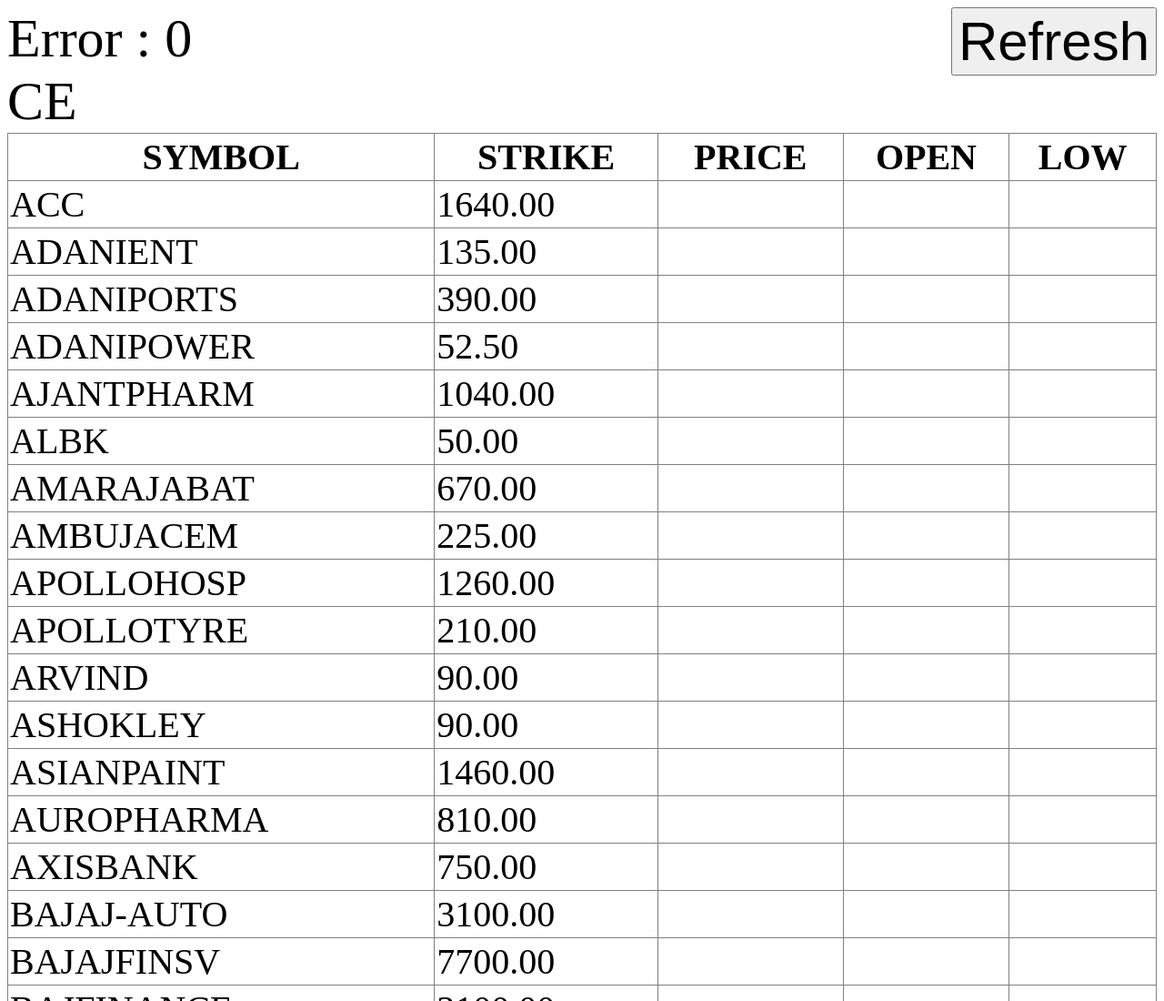
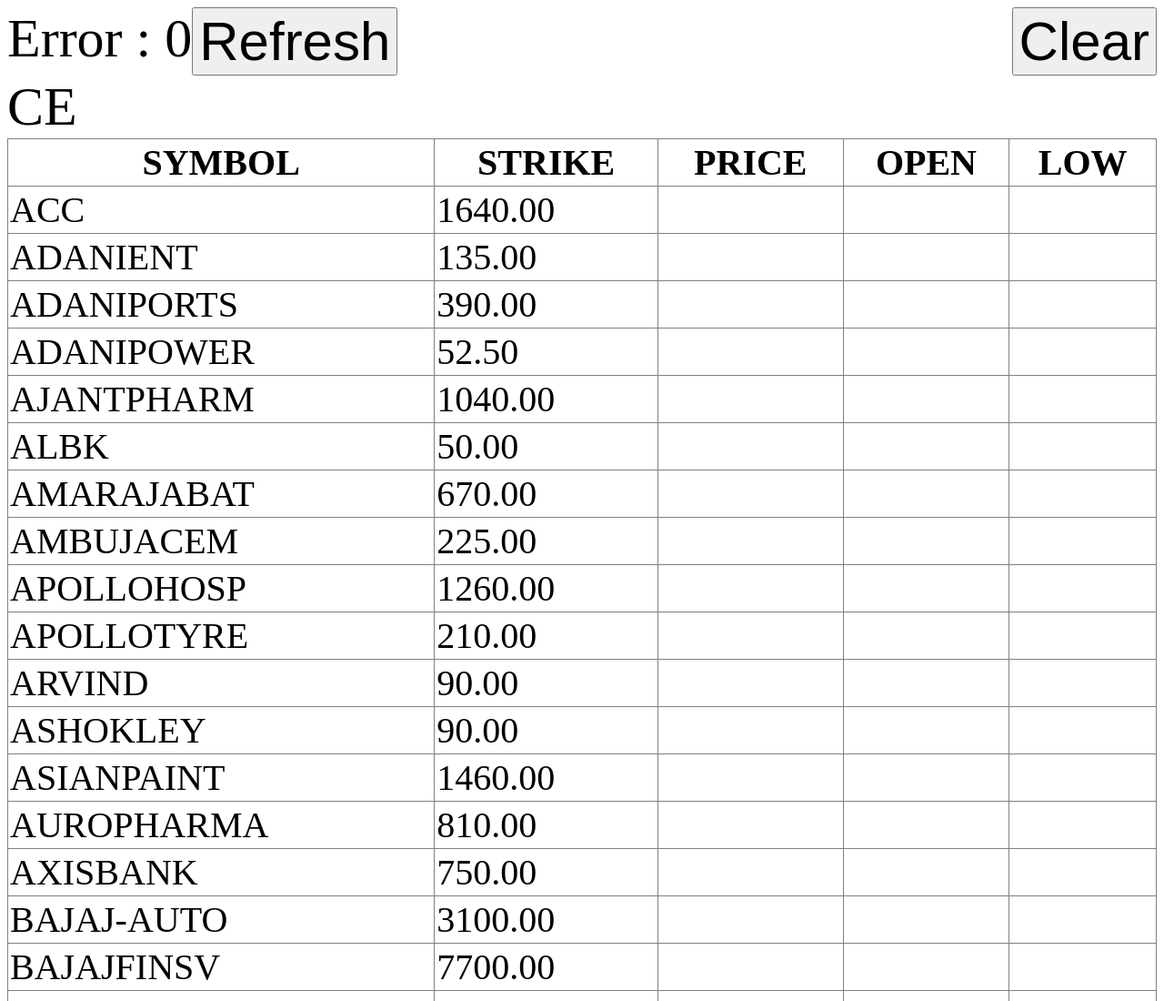
Before and after one commit to AnkitGupta1990/OTrade, a plain HTML site: page options.html in a window 1280 px wide. Shown: the top 1100 px of the page at 91% size. Drawn offline with nearby package versions, Linux system fonts and the light colour scheme; no server answers.

Commit message:
Push for Thu May 02 18:01:48 IST 2019

```diff
--- a/options.html
+++ b/options.html
@@ -6,7 +6,9 @@
 </style>
 <body style="font-size:60px;">
 <div id="btw" style="float:left"></div>
-<div style="float:right"><button onclick="refresh()" style="font-size:60px;">Refresh</button></div>
+<div style="float:right">
+<button onclick="clearLocalStorage()" style="font-size:60px;">Clear</button></div>
+<button onclick="refresh()" style="font-size:60px;">Refresh</button></div>
 <br>
 CE
 <table border='1' style='border-collapse:collapse;' width="100%" cellpadding='2' id="ceList">
@@ -56,6 +58,11 @@
 $("#ceList tbody").html(ce_tbl_body);
 $("#peList tbody").html(pe_tbl_body);
 
+function clearLocalStorage() {
+	localStorage.setItem("stocks_array",null);
+	localStorage.setItem("stocks_refresh_date",null);
+}
+
 function refresh() {
 $.each(stocks,function(index, value) {
 	var query = "underlying="+value[0]+"&instrument=OPTSTK&expiry=30MAY2019&type="+value[1]+"&strike="+value[2];
```
